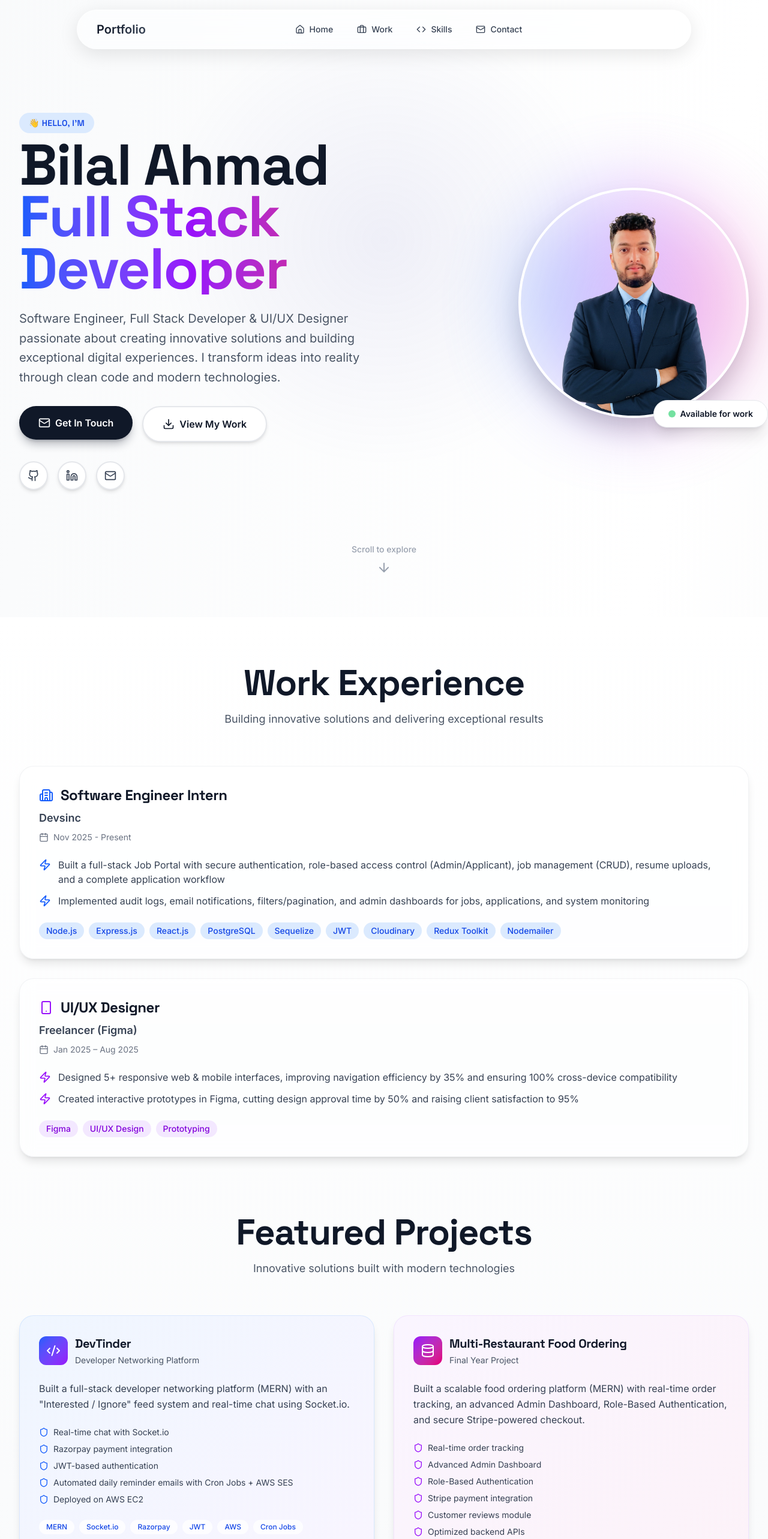
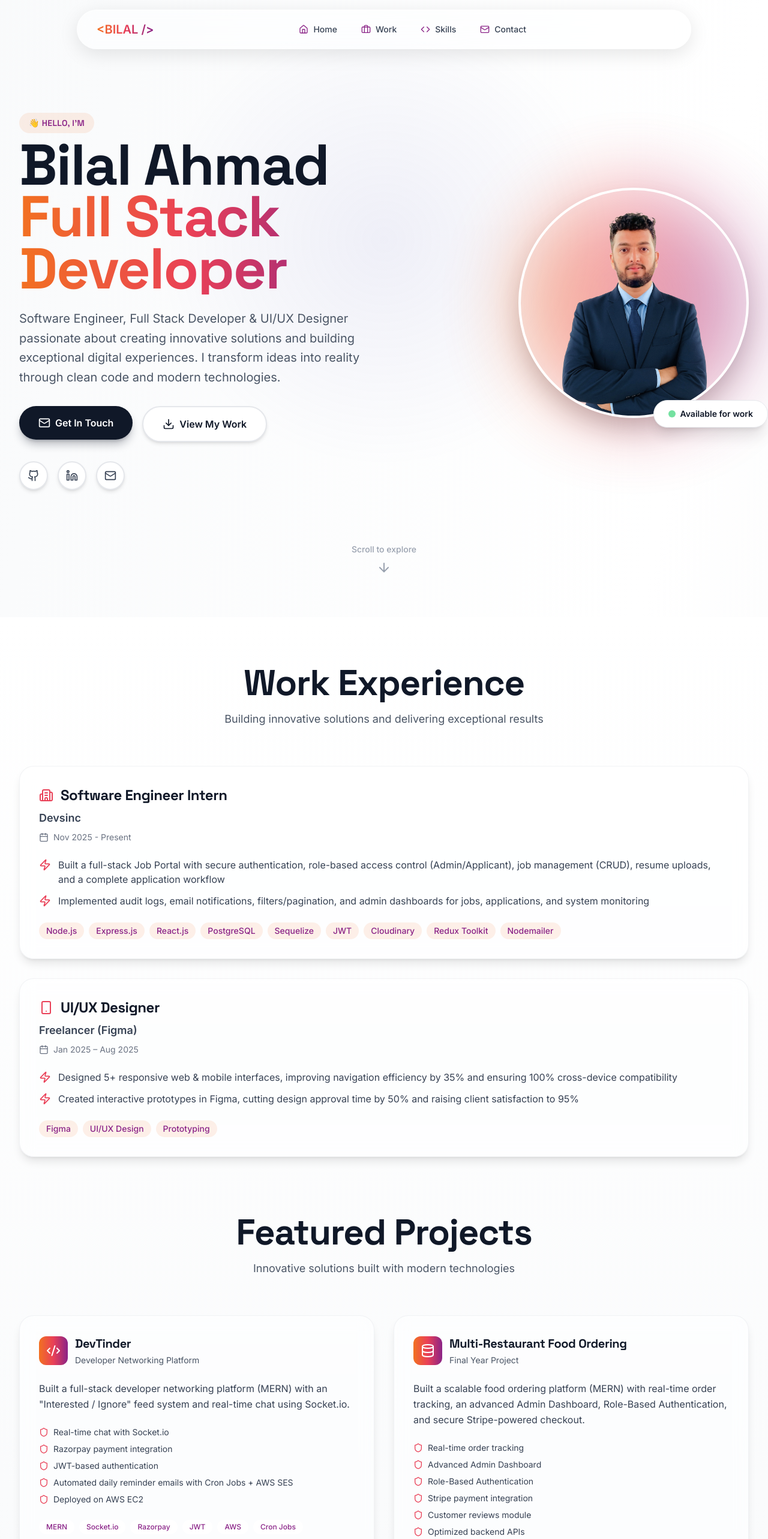
Before and after one commit to thebilalkhokhar/Bilal-Portfolio-2025, a Next.js app: page / in a window 1280 px wide. Shown: the top 2566 px of the page at 60% size. Built offline with nearby package versions, Linux system fonts and the light colour scheme.

Commit message:
gradient change

```diff
--- a/app/components/hero-section.tsx
+++ b/app/components/hero-section.tsx
@@ -26,7 +26,14 @@ export default function HeroSection() {
               transition={{ delay: 0.2, duration: 0.6 }}
               className="inline-block mb-4"
             >
-              <span className="px-4 py-2 rounded-full bg-blue-100 text-blue-700 text-sm font-semibold tracking-wide uppercase" style={{ fontFamily: "var(--font-space-grotesk)" }}>
+              <span
+                className="px-4 py-2 rounded-full text-sm font-semibold tracking-wide uppercase"
+                style={{
+                  fontFamily: "var(--font-space-grotesk)",
+                  background: "rgba(242, 113, 33, 0.1)",
+                  color: "#8A2387",
+                }}
+              >
                 👋 Hello, I&apos;m
               </span>
             </motion.div>
@@ -39,7 +46,16 @@ export default function HeroSection() {
               style={{ fontFamily: "var(--font-space-grotesk)" }}
             >
               <span className="text-gray-900 block">Bilal Ahmad</span>
-              <span className="bg-gradient-to-r from-blue-600 via-purple-600 to-pink-600 bg-clip-text text-transparent block">
+              <span
+                className="bg-clip-text text-transparent block"
+                style={{
+                  background: "#8A2387",
+                  background: "-webkit-linear-gradient(to right, #F27121, #E94057, #8A2387)",
+                  background: "linear-gradient(to right, #F27121, #E94057, #8A2387)",
+                  WebkitBackgroundClip: "text",
+                  WebkitTextFillColor: "transparent",
+                }}
+              >
                 Full Stack Developer
               </span>
             </motion.h1>
@@ -119,7 +135,14 @@ export default function HeroSection() {
           >
             <div className="relative">
               {/* Glow Effect */}
-              <div className="absolute inset-0 bg-gradient-to-r from-blue-400 via-purple-400 to-pink-400 rounded-full blur-3xl opacity-30 animate-pulse" />
+              <div
+                className="absolute inset-0 rounded-full blur-3xl opacity-30 animate-pulse"
+                style={{
+                  background: "#8A2387",
+                  background: "-webkit-linear-gradient(to right, #F27121, #E94057, #8A2387)",
+                  background: "linear-gradient(to right, #F27121, #E94057, #8A2387)",
+                }}
+              />
 
               {/* Image Container */}
               <motion.div
--- a/app/components/navbar.tsx
+++ b/app/components/navbar.tsx
@@ -42,9 +42,14 @@ export default function Navbar() {
           >
             <Link
               href="#home"
-              className="text-lg md:text-xl font-semibold bg-gradient-to-r from-gray-900 to-gray-700 bg-clip-text text-transparent block"
+              className="text-lg md:text-xl font-semibold bg-clip-text text-transparent block"
+              style={{
+                background: "linear-gradient(to right, #F27121, #E94057, #8A2387)",
+                WebkitBackgroundClip: "text",
+                WebkitTextFillColor: "transparent",
+              }}
             >
-              Portfolio
+              &lt;BILAL /&gt;
             </Link>
           </motion.div>
 
@@ -65,7 +70,9 @@ export default function Navbar() {
                     <motion.span
                       className="absolute inset-0 rounded-full"
                       initial={{ backgroundColor: "rgba(0, 0, 0, 0)" }}
-                      whileHover={{ backgroundColor: "rgba(0, 0, 0, 0.08)" }}
+                      whileHover={{
+                        background: "linear-gradient(to right, rgba(242, 113, 33, 0.1), rgba(233, 64, 87, 0.1), rgba(138, 35, 135, 0.1))"
+                      }}
                       transition={{ duration: 0.2, ease: "easeOut" }}
                     />
                     <motion.span
@@ -73,7 +80,7 @@ export default function Navbar() {
                       whileHover={{ scale: 1.05 }}
                       transition={{ type: "spring", stiffness: 400, damping: 17 }}
                     >
-                      <item.icon className="w-4 h-4" />
+                      <item.icon className="w-4 h-4" style={{ color: "#8A2387" }} />
                       <span className="whitespace-nowrap">{item.name}</span>
                     </motion.span>
                   </Link>
@@ -89,7 +96,17 @@ export default function Navbar() {
               whileTap={{ scale: 0.95 }}
               transition={{ type: "spring", stiffness: 400, damping: 17 }}
               onClick={toggleMenu}
-              className="p-2 rounded-full bg-gray-100/50 text-gray-700 hover:bg-gray-200/50 transition-all duration-300"
+              className="p-2 rounded-full transition-all duration-300"
+              style={{
+                background: "rgba(242, 113, 33, 0.1)",
+                color: "#8A2387",
+              }}
+              onMouseEnter={(e) => {
+                e.currentTarget.style.background = "rgba(233, 64, 87, 0.15)";
+              }}
+              onMouseLeave={(e) => {
+                e.currentTarget.style.background = "rgba(242, 113, 33, 0.1)";
+              }}
               aria-label="Toggle menu"
             >
               {isOpen ? (
@@ -122,9 +139,16 @@ export default function Navbar() {
                     <Link
                       href={item.href}
                       onClick={() => setIsOpen(false)}
-                      className="flex items-center gap-3 px-4 py-3 rounded-xl text-gray-700 hover:bg-gray-100/50 transition-all duration-300 group"
+                      className="flex items-center gap-3 px-4 py-3 rounded-xl transition-all duration-300 group"
+                      style={{ color: "#8A2387" }}
+                      onMouseEnter={(e) => {
+                        e.currentTarget.style.background = "rgba(242, 113, 33, 0.1)";
+                      }}
+                      onMouseLeave={(e) => {
+                        e.currentTarget.style.background = "transparent";
+                      }}
                     >
-                      <item.icon className="w-5 h-5" />
+                      <item.icon className="w-5 h-5" style={{ color: "#8A2387" }} />
                       <span className="font-medium">{item.name}</span>
                     </Link>
                   </motion.div>
--- a/app/components/work-section.tsx
+++ b/app/components/work-section.tsx
@@ -1,7 +1,7 @@
 "use client";
 
 import { motion } from "framer-motion";
-import { Github, ExternalLink, Calendar, Building2, Code2, Globe, Zap, Shield, Database, Smartphone } from "lucide-react";
+import { Github, Calendar, Building2, Code2, Globe, Zap, Shield, Database, Smartphone } from "lucide-react";
 import ButtonEffect from "./ui/button-effect";
 
 export default function WorkSection() {
@@ -51,7 +51,7 @@ export default function WorkSection() {
               <div className="flex flex-col md:flex-row md:items-start md:justify-between gap-4 mb-6">
                 <div className="flex-1">
                   <div className="flex items-center gap-3 mb-2">
-                    <Building2 className="w-6 h-6 text-blue-600" />
+                    <Building2 className="w-6 h-6" style={{ color: "#E94057" }} />
                     <h3
                       className="text-2xl font-bold text-gray-900"
                       style={{ fontFamily: "var(--font-space-grotesk)" }}
@@ -74,7 +74,7 @@ export default function WorkSection() {
                   "Implemented audit logs, email notifications, filters/pagination, and admin dashboards for jobs, applications, and system monitoring",
                 ].map((point, idx) => (
                   <li key={idx} className="flex items-start gap-3 text-gray-700">
-                    <Zap className="w-5 h-5 text-blue-600 shrink-0 mt-0.5" />
+                    <Zap className="w-5 h-5 shrink-0 mt-0.5" style={{ color: "#E94057" }} />
                     <span>{point}</span>
                   </li>
                 ))}
@@ -94,7 +94,11 @@ export default function WorkSection() {
                 ].map((tech) => (
                   <span
                     key={tech}
-                    className="px-3 py-1 rounded-full bg-blue-100 text-blue-700 text-sm font-medium"
+                    className="px-3 py-1 rounded-full text-sm font-medium"
+                    style={{
+                      background: "rgba(242, 113, 33, 0.1)",
+                      color: "#8A2387",
+                    }}
                   >
                     {tech}
                   </span>
@@ -122,7 +126,7 @@ export default function WorkSection() {
               <div className="flex flex-col md:flex-row md:items-start md:justify-between gap-4 mb-6">
                 <div className="flex-1">
                   <div className="flex items-center gap-3 mb-2">
-                    <Smartphone className="w-6 h-6 text-purple-600" />
+                    <Smartphone className="w-6 h-6" style={{ color: "#E94057" }} />
                     <h3
                       className="text-2xl font-bold text-gray-900"
                       style={{ fontFamily: "var(--font-space-grotesk)" }}
@@ -144,20 +148,38 @@ export default function WorkSection() {
                   "Created interactive prototypes in Figma, cutting design approval time by 50% and raising client satisfaction to 95%",
                 ].map((point, idx) => (
                   <li key={idx} className="flex items-start gap-3 text-gray-700">
-                    <Zap className="w-5 h-5 text-purple-600 shrink-0 mt-0.5" />
+                    <Zap className="w-5 h-5 shrink-0 mt-0.5" style={{ color: "#E94057" }} />
                     <span>{point}</span>
                   </li>
                 ))}
               </ul>
 
               <div className="flex flex-wrap gap-2">
-                <span className="px-3 py-1 rounded-full bg-purple-100 text-purple-700 text-sm font-medium">
+                <span
+                  className="px-3 py-1 rounded-full text-sm font-medium"
+                  style={{
+                    background: "rgba(242, 113, 33, 0.1)",
+                    color: "#8A2387",
+                  }}
+                >
                   Figma
                 </span>
-                <span className="px-3 py-1 rounded-full bg-purple-100 text-purple-700 text-sm font-medium">
+                <span
+                  className="px-3 py-1 rounded-full text-sm font-medium"
+                  style={{
+                    background: "rgba(242, 113, 33, 0.1)",
+                    color: "#8A2387",
+                  }}
+                >
                   UI/UX Design
                 </span>
-                <span className="px-3 py-1 rounded-full bg-purple-100 text-purple-700 text-sm font-medium">
+                <span
+                  className="px-3 py-1 rounded-full text-sm font-medium"
+                  style={{
+                    background: "rgba(242, 113, 33, 0.1)",
+                    color: "#8A2387",
+                  }}
+                >
                   Prototyping
                 </span>
               </div>
@@ -195,11 +217,21 @@ export default function WorkSection() {
             className="group"
           >
             <div
-              className="h-full rounded-3xl p-8 bg-gradient-to-br from-blue-50 to-purple-50 border border-blue-200/50 shadow-lg hover:shadow-2xl transition-all duration-300"
+              className="h-full rounded-3xl p-8 bg-white/50 backdrop-blur-md border border-gray-200/50 shadow-lg hover:shadow-2xl transition-all duration-300"
+              style={{
+                background: "rgba(255, 255, 255, 0.5)",
+                backdropFilter: "blur(12px) saturate(180%)",
+                WebkitBackdropFilter: "blur(12px) saturate(180%)",
+              }}
             >
               <div className="flex items-start justify-between mb-6">
                 <div className="flex items-center gap-3">
-                  <div className="w-12 h-12 rounded-xl bg-gradient-to-br from-blue-600 to-purple-600 flex items-center justify-center">
+                  <div
+                    className="w-12 h-12 rounded-xl flex items-center justify-center"
+                    style={{
+                      background: "linear-gradient(to right, #F27121, #E94057, #8A2387)",
+                    }}
+                  >
                     <Code2 className="w-6 h-6 text-white" />
                   </div>
                   <div>
@@ -227,7 +259,7 @@ export default function WorkSection() {
                   "Deployed on AWS EC2",
                 ].map((feature, idx) => (
                   <li key={idx} className="flex items-start gap-2 text-sm text-gray-700">
-                    <Shield className="w-4 h-4 text-blue-600 shrink-0 mt-0.5" />
+                    <Shield className="w-4 h-4 shrink-0 mt-0.5" style={{ color: "#E94057" }} />
                     <span>{feature}</span>
                   </li>
                 ))}
@@ -237,7 +269,8 @@ export default function WorkSection() {
                 {["MERN", "Socket.io", "Razorpay", "JWT", "AWS", "Cron Jobs"].map((tech) => (
                   <span
                     key={tech}
-                    className="px-3 py-1 rounded-full bg-white/80 text-blue-700 text-xs font-medium"
+                    className="px-3 py-1 rounded-full bg-white/80 text-xs font-medium"
+                    style={{ color: "#8A2387" }}
                   >
                     {tech}
                   </span>
@@ -278,11 +311,21 @@ export default function WorkSection() {
             className="group"
           >
             <div
-              className="h-full rounded-3xl p-8 bg-gradient-to-br from-purple-50 to-pink-50 border border-purple-200/50 shadow-lg hover:shadow-2xl transition-all duration-300"
+              className="h-full rounded-3xl p-8 bg-white/50 backdrop-blur-md border border-gray-200/50 shadow-lg hover:shadow-2xl transition-all duration-300"
+              style={{
+                background: "rgba(255, 255, 255, 0.5)",
+                backdropFilter: "blur(12px) saturate(180%)",
+                WebkitBackdropFilter: "blur(12px) saturate(180%)",
+              }}
             >
               <div className="flex items-start justify-between mb-6">
                 <div className="flex items-center gap-3">
-                  <div className="w-12 h-12 rounded-xl bg-gradient-to-br from-purple-600 to-pink-600 flex items-center justify-center">
+                  <div
+                    className="w-12 h-12 rounded-xl flex items-center justify-center"
+                    style={{
+                      background: "linear-gradient(to right, #F27121, #E94057, #8A2387)",
+                    }}
+                  >
                     <Database className="w-6 h-6 text-white" />
                   </div>
                   <div>
@@ -311,7 +354,7 @@ export default function WorkSection() {
                   "Optimized backend APIs",
                 ].map((feature, idx) => (
                   <li key={idx} className="flex items-start gap-2 text-sm text-gray-700">
-                    <Shield className="w-4 h-4 text-purple-600 shrink-0 mt-0.5" />
+                    <Shield className="w-4 h-4 shrink-0 mt-0.5" style={{ color: "#E94057" }} />
                     <span>{feature}</span>
                   </li>
                 ))}
@@ -321,7 +364,8 @@ export default function WorkSection() {
                 {["MERN", "Stripe", "Real-time", "Admin Dashboard", "RESTful APIs"].map((tech) => (
                   <span
                     key={tech}
-                    className="px-3 py-1 rounded-full bg-white/80 text-purple-700 text-xs font-medium"
+                    className="px-3 py-1 rounded-full bg-white/80 text-xs font-medium"
+                    style={{ color: "#8A2387" }}
                   >
                     {tech}
                   </span>
--- a/app/layout.tsx
+++ b/app/layout.tsx
@@ -23,7 +23,7 @@ const playfairDisplay = Playfair_Display({
 });
 
 export const metadata: Metadata = {
-  title: "My Portfolio",
+  title: "Bilal Ahmad | Software Engineer",
   description: "Professional portfolio website",
 };
 
```
